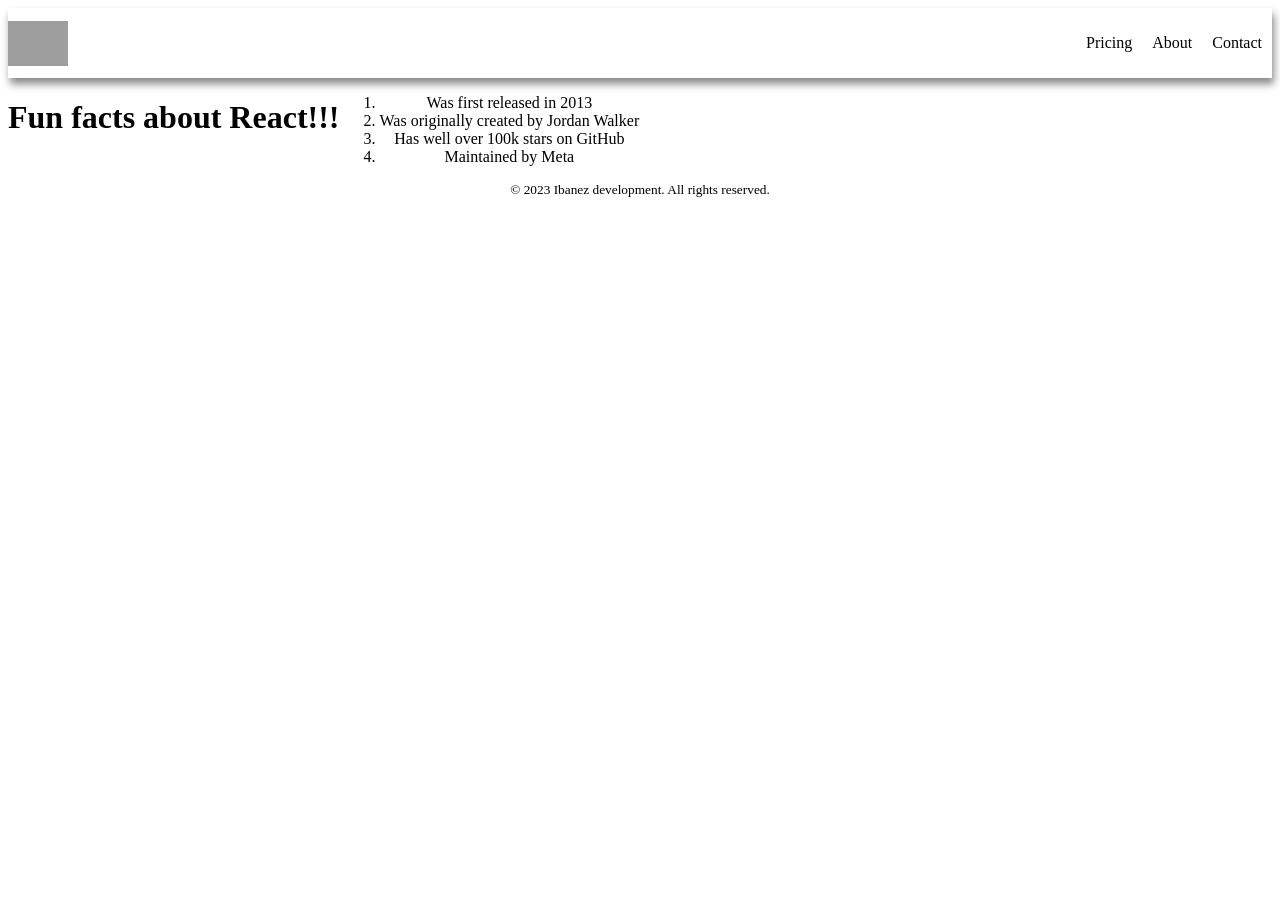
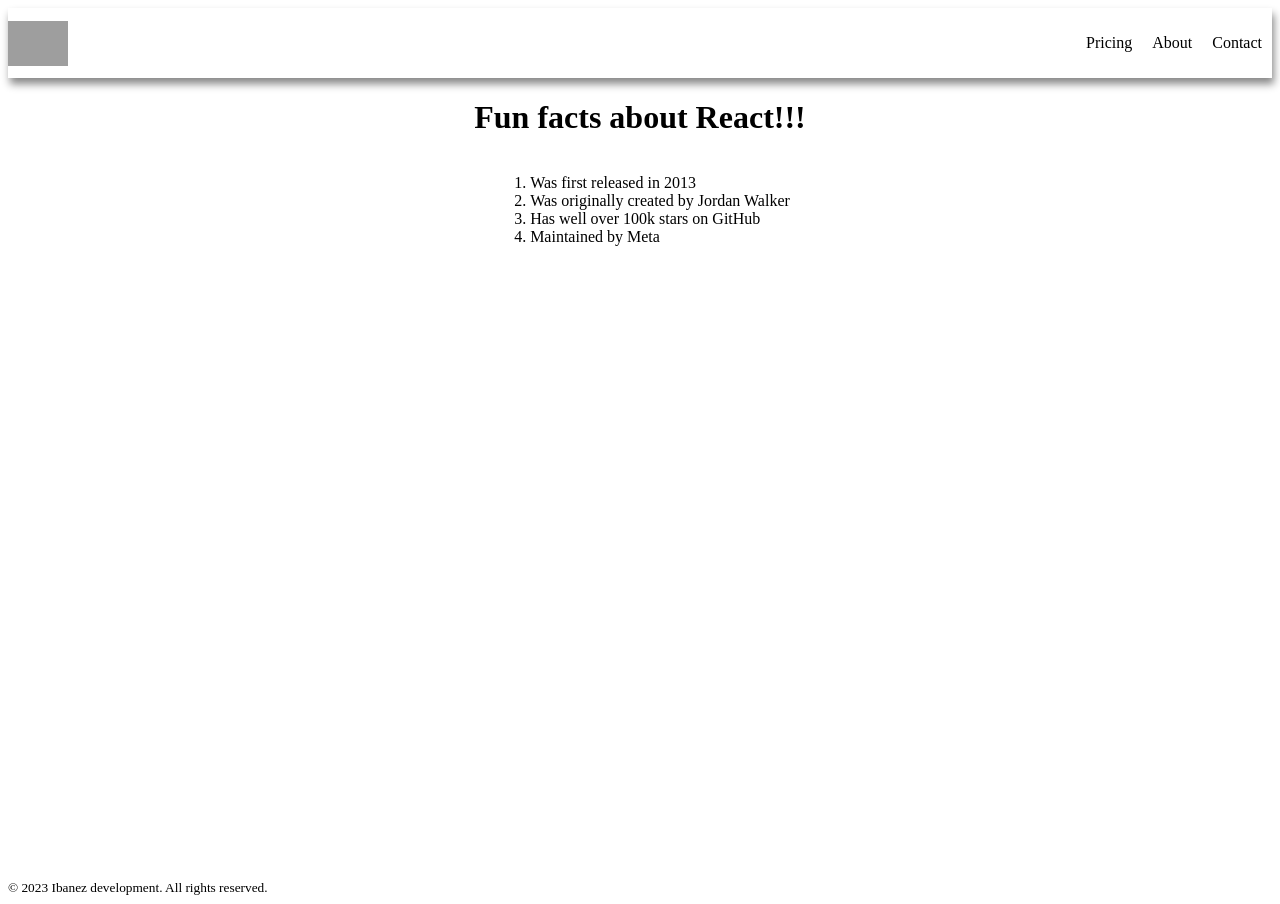
Before and after one commit to Ibanez92/testvite, a React (Vite) app: page / in a window 1280 px wide. Before the commit the page ends 800 px from the top, so only its background shows below. Built offline with nearby package versions, Linux system fonts and the light colour scheme; grey boxes are pictures that could not be loaded.

Commit message:
adding more css to my components to make them look more polished on the UI

```diff
--- a/src/style.css
+++ b/src/style.css
@@ -21,15 +21,16 @@
 /* CSS for mainContent component */
 
 .mainCon {
-    text-align: center;
+    /* text-align: center; */
     display: flex;
+    flex-direction: column;
+    min-height: 100vh;
+    align-items: center;
 }
 
-.mainCon-items > li {
 
-}
+/* CSS for footer component */
 
 .footer {
-    justify-content: center;
-    display: flex;
+    margin-top: auto;
 }
```
